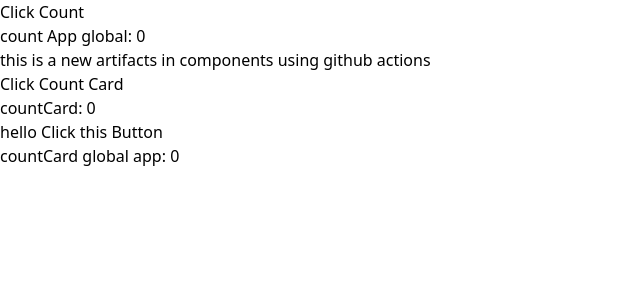
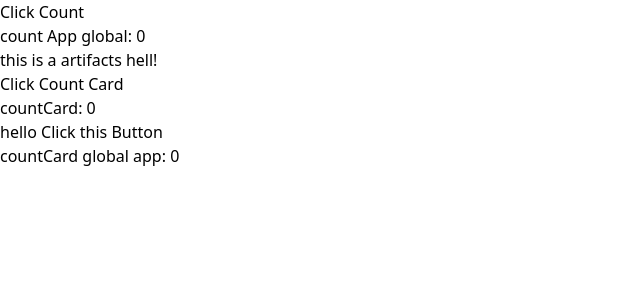
Before and after one commit to dionfananie/bun-vite, a React (Vite) app: page / in a window 1280 px wide. Shown: the top 300 px of the page, without its empty margins (0-640 px from the left). Built offline with nearby package versions, Linux system fonts and the light colour scheme.

Commit message:
feat(chore): trial artifacts (9)

```diff
--- a/src/components/FirstCard.tsx
+++ b/src/components/FirstCard.tsx
@@ -11,7 +11,7 @@ const FirstCard = ({ count, setCount }: { count: number; setCount: Dispatch<SetS
         Click Count
       </button>
       <p>count App global: {count}</p>
-      this is a new artifacts in components using github actions
+      this is a artifacts hell!
     </div>
   );
 };
```
